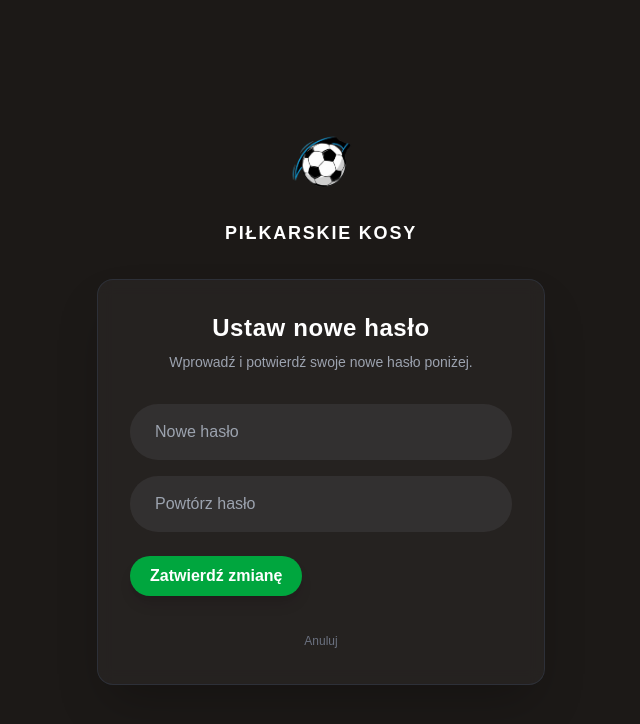
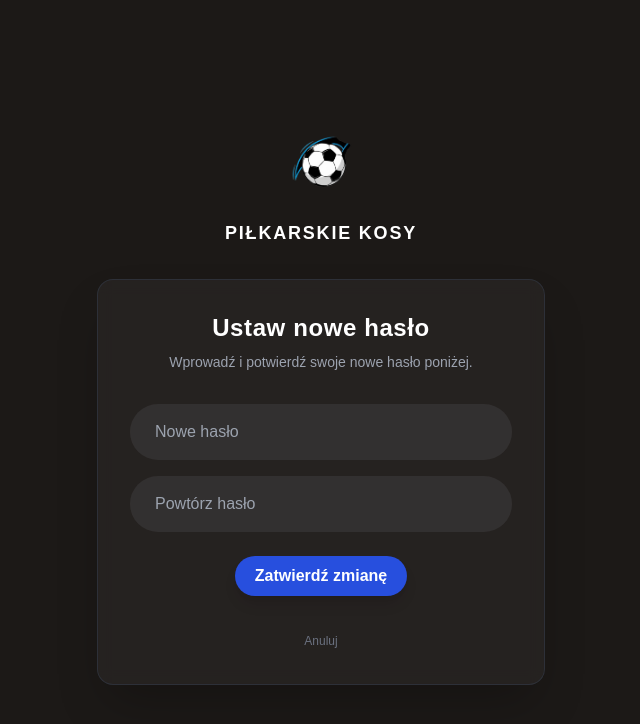
Before and after one commit to kamilpasierski/projekt-kosy, a React (Vite) app in the folder frontend/: page /reset-password/1/1 in a window 1280 px wide. Shown: the top 724 px of the page, without its empty margins (319-959 px from the left). Built offline with nearby package versions, Linux system fonts and the light colour scheme; the HTML template or start-up script is replaced by a standard one.

Commit message:
refractor reset-password form to match auth

```diff
--- a/frontend/src/components/auth/LoginForm.tsx
+++ b/frontend/src/components/auth/LoginForm.tsx
@@ -48,7 +48,7 @@ export default function LoginForm({
             type="text"
             id="username"
             name="username"
-            placeholder="Wpisz email"
+            placeholder="Wpisz email lub login"
             value={formData.username}
             onChange={onChange}
             required
--- a/frontend/src/scenes/reset_password/index.tsx
+++ b/frontend/src/scenes/reset_password/index.tsx
@@ -25,7 +25,7 @@ const ResetPasswordConfirm = () => {
     const [error, setError] = useState<string | null>(null);
     const [success, setSuccess] = useState(false);
 
-    const inputStyles = "w-full h-14 bg-neutral-700/50 text-white placeholder-gray-400 rounded-[50px] px-6 border border-transparent focus:border-green-500 focus:bg-neutral-700 focus:outline-none transition-all";
+    const inputStyles = "w-full h-14 bg-neutral-700/50 text-white placeholder-gray-400 rounded-[50px] px-6 border border-transparent focus:border-[#274fde] focus:bg-neutral-700 focus:outline-none transition-all";
 
     const handleChange = (e: React.ChangeEvent<HTMLInputElement>) => {
         setFormData({
@@ -110,7 +110,7 @@ const ResetPasswordConfirm = () => {
                 {success ? (
                     // WIDOK SUKCESU
                     <div className="text-center py-4 animate-in fade-in slide-in-from-bottom-4 duration-500">
-                        <div className="w-16 h-16 bg-green-500 rounded-full flex items-center justify-center mx-auto mb-6 shadow-lg shadow-green-500/30">
+                        <div className="w-16 h-16 bg-[#274fde] rounded-full flex items-center justify-center mx-auto mb-6 shadow-lg shadow-[#274fde]/30">
                             <svg className="w-8 h-8 text-white" fill="none" stroke="currentColor" viewBox="0 0 24 24">
                                 <path strokeLinecap="round" strokeLinejoin="round" strokeWidth="3" d="M5 13l4 4L19 7"></path>
                             </svg>
@@ -118,9 +118,11 @@ const ResetPasswordConfirm = () => {
                         <h2 className="text-2xl text-white font-bold mb-2">Hasło zmienione!</h2>
                         <p className="text-gray-400 mb-8">Możesz się teraz zalogować używając nowego hasła.</p>
 
-                        <ActionButton onClick={() => navigate('/auth')}>
-                            Przejdź do logowania
-                        </ActionButton>
+                        <div className="flex justify-center">
+                            <ActionButton onClick={() => navigate('/auth')}>
+                                Przejdź do logowania
+                            </ActionButton>
+                        </div>
                     </div>
                 ) : (
                     // WIDOK FORMULARZA
@@ -159,7 +161,7 @@ const ResetPasswordConfirm = () => {
                                 </div>
                             )}
 
-                            <div className="mt-2">
+                            <div className="mt-2 flex justify-center">
                                 <ActionButton type="submit">
                                     Zatwierdź zmianę
                                 </ActionButton>
--- a/frontend/src/shared/ActionButton.tsx
+++ b/frontend/src/shared/ActionButton.tsx
@@ -12,7 +12,7 @@ const ActionButton = ({ children, onClick, type = "button", disabled = false, cl
     return (
         <button
             className={
-                "bg-green-600 hover:bg-green-700 text-white px-5 py-2 rounded-full font-semibold text-sm lg:text-base transition-colors shadow-lg whitespace-nowrap cursor-pointer "
+                "bg-[#274fde] hover:bg-[#1e3fb8] text-white px-5 py-2 rounded-full font-semibold text-sm lg:text-base transition-colors shadow-lg whitespace-nowrap cursor-pointer "
                 + className
             }
             onClick={onClick}
```
